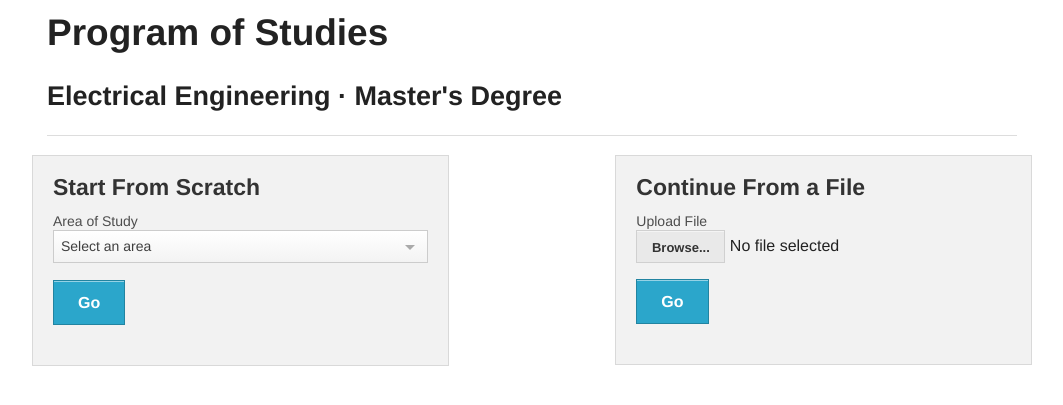
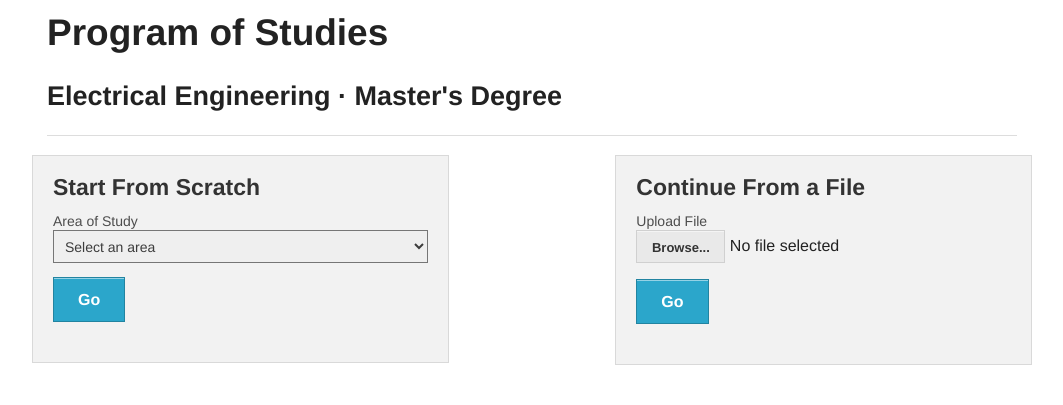
Before and after one commit to xlegs/graduate_forms, a PHP site: page / in a window 1280 px wide. Shown: the top 405 px of the page, without its empty margins (108-1171 px from the left). Run offline with PHP 8.4, Linux system fonts and the light colour scheme.

Commit message:
Usability tweaks and electronics printing

```diff
--- a/css/form.css
+++ b/css/form.css
@@ -2,3 +2,22 @@
 	display: none !important;
 	transition: all 0.5s ease;
 }
+select {
+	-webkit-border-radius: 0;
+	border-radius: 0;
+	font-family: inherit;
+	color: rgba(0, 0, 0, 0.75);
+	display: block;
+	font-size: 0.875em;
+	padding: 0.5em;
+	height: 2.3125em;
+	-moz-box-sizing: border-box;
+	-webkit-box-sizing: border-box;
+	box-sizing: border-box;
+	-webkit-transition: -webkit-box-shadow 0.45s, border-color 0.45s ease-in-out;
+	-moz-transition: -moz-box-shadow 0.45s, border-color 0.45s ease-in-out;
+	transition: box-shadow 0.45s, border-color 0.45s ease-in-out;
+}
+input#upload {
+    display: none;
+}
--- a/form.php
+++ b/form.php
@@ -42,8 +42,8 @@
 
 	<div class="row">
 		<div class="small-12 columns">
-			<form class="custom" action="print.php" method="post">
-				<input name="area" type="hidden">
+			<form action="print.php" method="post">
+				<input name="area" type="hidden" value="<?php  echo $area;?>">
 			  <fieldset>
 			    <legend>Personal Information</legend>
 				<div class="row">
--- a/inc/communications_and_microwave.php
+++ b/inc/communications_and_microwave.php
@@ -20,7 +20,7 @@
 
 
 					<div class="small-6 columns">
-					<p>The following courses are required:</p>
+					<p>Substitutions, if necessary:</p>
 
 					<label> <input name="focus1-1_other" id="focus1-1_other" type="checkbox" value="Other" <?php if($file_data['focus1-1_other']=="Other") echo "CHECKED"?>>Substitute 1...</label>
 
--- a/inc/electronics.php
+++ b/inc/electronics.php
@@ -14,7 +14,7 @@
 							foreach ($file_data['focus1'] as $val) {
 								if ($val == $str) echo "CHECKED";
 							}
-							echo ' name="focus1[]" id="focus1-'.$i.'" type="radio" value="'.$key.' - '.$value['units'].'"> '.$key.'<br/>'.$value['name'].' - '.$value["units"];
+							echo ' name="focus1" id="focus1-'.$i.'" type="radio" value="'.$key.' - '.$value['units'].'"> '.$key.'<br/>'.$value['name'].' - '.$value["units"];
 							echo "</label>";
 						}
 					?>
@@ -55,7 +55,7 @@
 							foreach ($file_data['focus2'] as $val) {
 								if ($val == $str) echo "CHECKED";
 							}
-							echo ' name="focus2[]" id="focus2-'.$i.'" type="radio" value="'.$key.' - '.$value['units'].'"> '.$key.'<br/>'.$value['name'].' - '.$value["units"];
+							echo ' name="focus2" id="focus2-'.$i.'" type="radio" value="'.$key.' - '.$value['units'].'"> '.$key.'<br/>'.$value['name'].' - '.$value["units"];
 							echo "</label>";
 						}
 					?>
--- a/inc/systems_print.php
+++ b/inc/systems_print.php
@@ -26,9 +26,7 @@
 	            	?>
 					<div class="small-4 columns">
 					    <p><?php if ($_POST['focus3_other']=="Other") {
-						    	echo '<div class="small-4 columns">';
-				                echo '<p>'.$_POST['focus3_other_number']." - ".$_POST['focus3_other_title']." - ".$_POST['focus3_other_units'].'</p>';
-				                echo '</div>';
+				                echo $_POST['focus3_other_number']." - ".$_POST['focus3_other_title']." - ".$_POST['focus3_other_units'];
 					    } else {
 					    	echo $_POST['focus3'];
 					    }?></p>
--- a/index.php
+++ b/index.php
@@ -13,12 +13,10 @@
 
 
   <link rel="stylesheet" href="css/foundation.css">
+    <link rel="stylesheet" href="css/form.css">
+
   <style type="text/css">
-  	input#upload {
-    display: none;
-    visibility: hidden;
-    width: 0;
-    height: 0;
+
 }
   </style>
 
@@ -39,7 +37,7 @@
 	<div class="row">
 		<div class="large-5 columns panel">
 			<h4>Start From Scratch</h4>
-      <form class="custom" action="form.php" method="post">
+      <form action="form.php" method="post">
 
 				<label for="area">Area of Study</label>
 				<select name="area" id="area">
--- a/print.php
+++ b/print.php
@@ -21,8 +21,6 @@
 <?php
 			if ($_POST['area']!='') {
 			  	$area=$_POST['area'];
-			  } else {
-			  	$area=$file_data['area'];
 			  }
 
 			 $name = preg_replace('/_/', ' ', $area);
```
Also changed, not shown: inc/electronics_print.php (added, +50 -0 lines).
